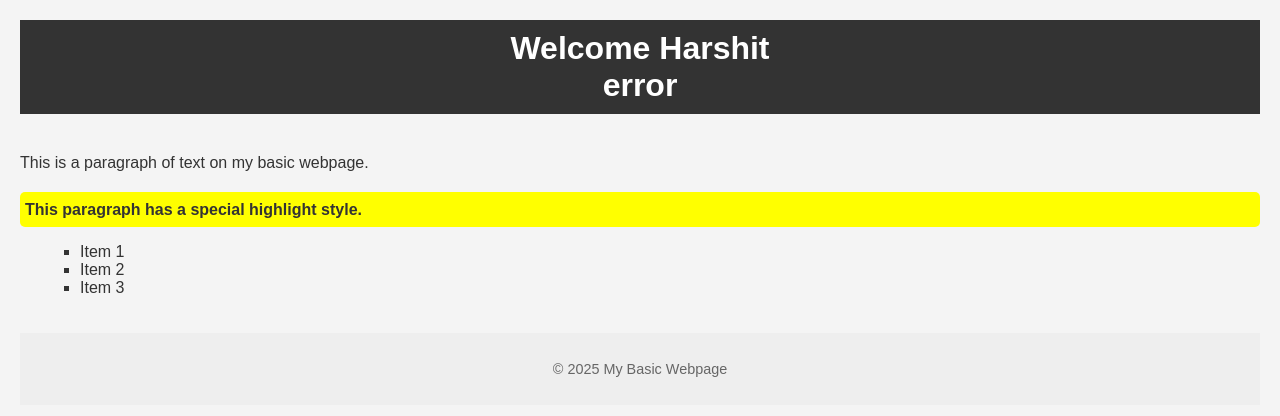
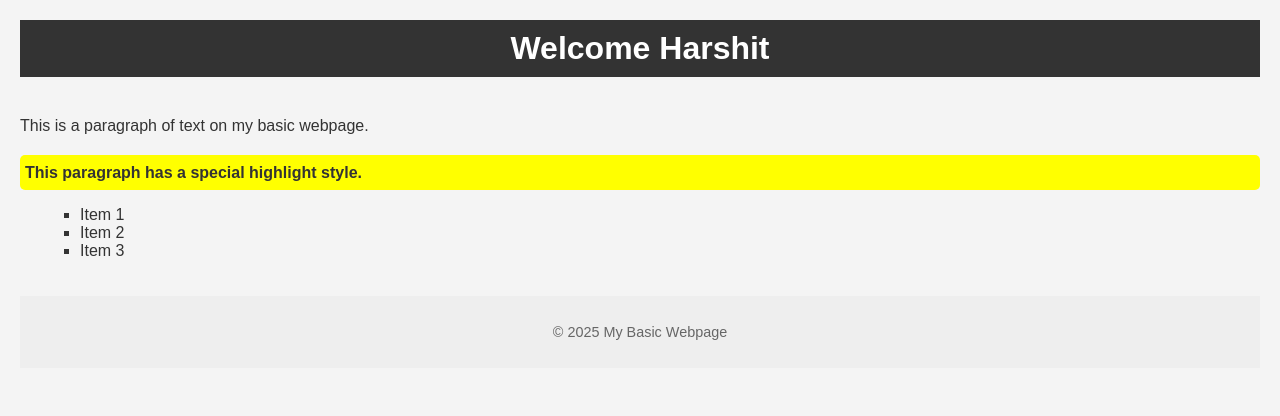
Before and after one commit to SuperHarsh/temp, a plain HTML site: page index.html in a window 1280 px wide. Drawn offline with Linux system fonts and the light colour scheme.

Commit message:
Revert "third commit"
This reverts commit b93182662f955bd8bf231f97cf53d6636fc98486.

```diff
--- a/index.html
+++ b/index.html
@@ -9,7 +9,6 @@
 <body>
     <header>
         <h1>Welcome Harshit</h1>
-        <h1>error</h1>
     </header>
 
     <main>
```
